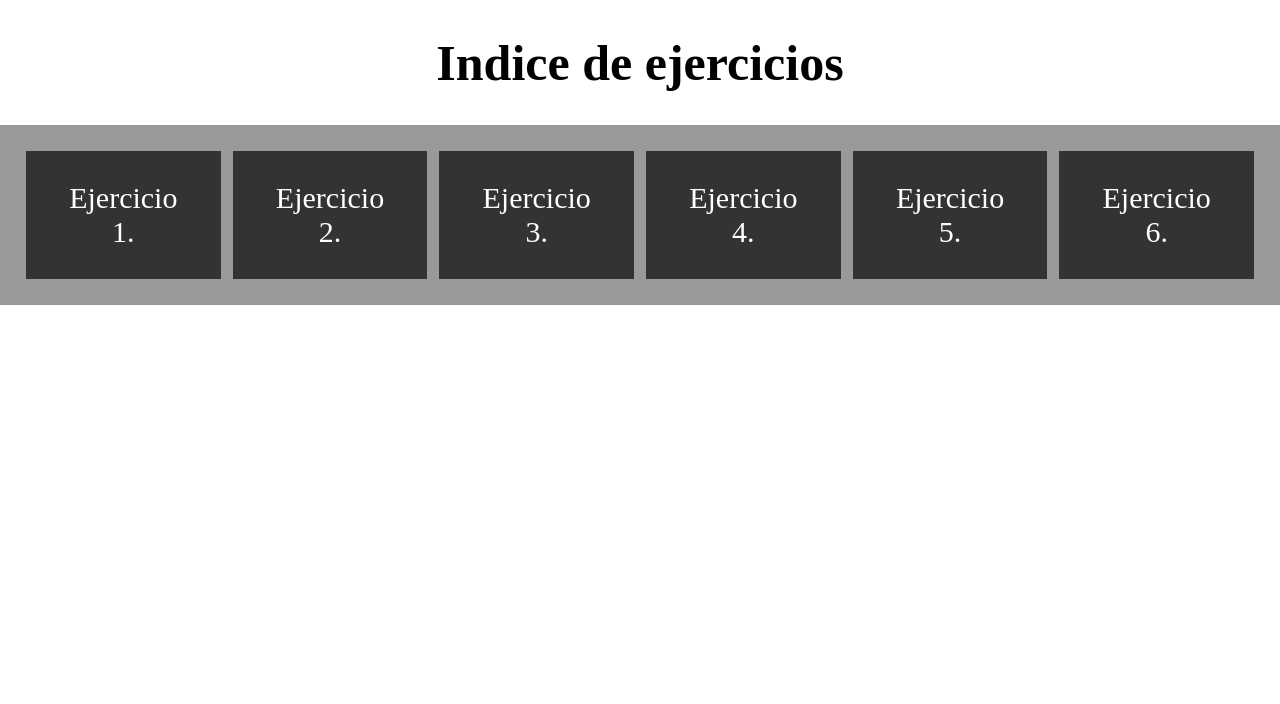
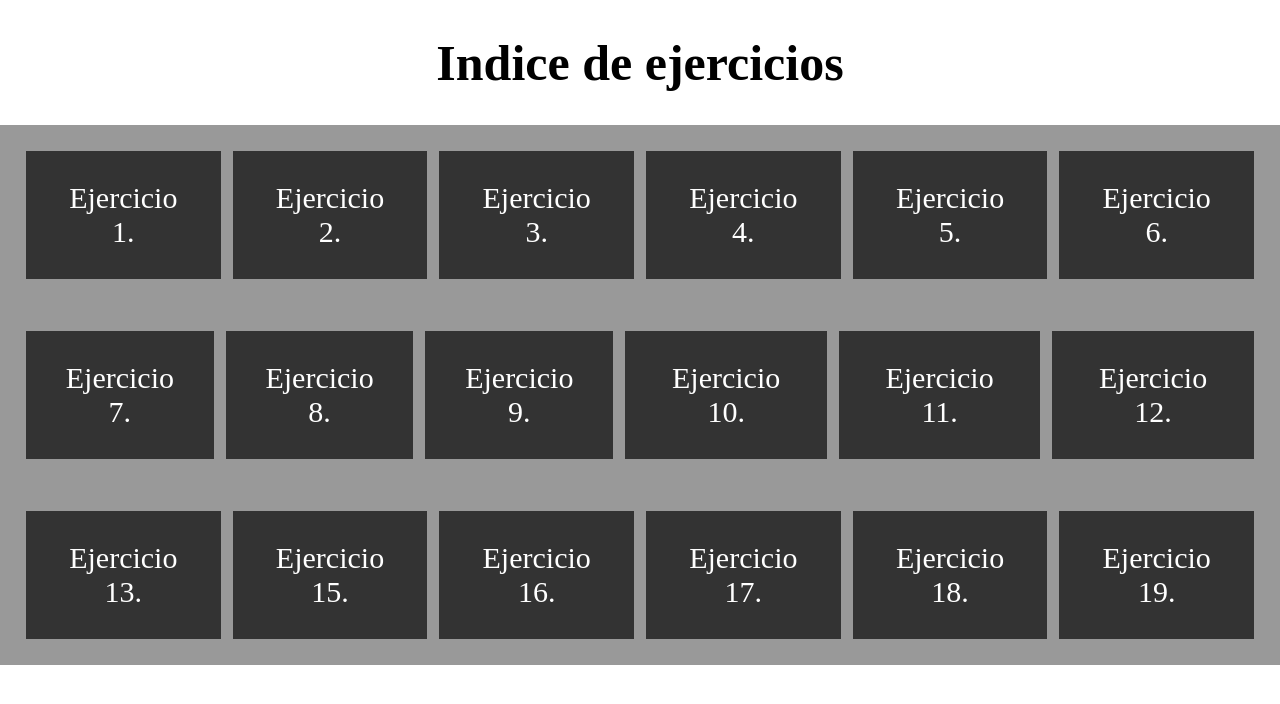
Before and after one commit to stivenbautista1998/exercises-js, a plain HTML site: page index.html in a window 1280 px wide. Drawn offline with Linux system fonts and the light colour scheme.

Commit message:
add new items for menu

```diff
--- a/index.html
+++ b/index.html
@@ -33,23 +33,58 @@
       <a href="exercises/exercise-6/index.html" target="__blank" class="section-index__content">
         <div class="section-index__button"> Ejercicio 6. </div>
       </a>
+    </section>
 
+    <section class="section-index">
+      <a href="exercises/exercise-7/index.html" target="__blank" class="section-index__content">
+        <div class="section-index__button"> Ejercicio 7. </div>
+      </a>
 
-      <!-- <div class="section-index__content">
-        <a href="exercises/exercise-2/index.html" target="__blank" class="section-index__button">Ejercicio 2.</a>
-      </div>
-      <div class="section-index__content">
-        <a href="exercises/exercise-3/index.html" target="__blank" class="section-index__button">Ejercicio 3.</a>
-      </div>
-      <div class="section-index__content">
-        <a href="exercises/exercise-4/index.html" target="__blank" class="section-index__button">Ejercicio 4.</a>
-      </div>
-      <div class="section-index__content">
-        <a href="exercises/exercise-5/index.html" target="__blank" class="section-index__button">Ejercicio 5.</a>
-      </div>
-      <div class="section-index__content">
-        <a href="exercises/exercise-6/index.html" target="__blank" class="section-index__button">Ejercicio 6.</a>
-      </div> -->
+      <a href="exercises/exercise-8/index.html" target="__blank" class="section-index__content">
+        <div class="section-index__button"> Ejercicio 8. </div>
+      </a>
+
+      <a href="exercises/exercise-9/index.html" target="__blank" class="section-index__content">
+        <div class="section-index__button"> Ejercicio 9. </div>
+      </a>
+
+      <a href="exercises/exercise-n10/index.html" target="__blank" class="section-index__content">
+        <div class="section-index__button"> Ejercicio 10. </div>
+      </a>
+
+      <a href="exercises/exercise-n11/index.html" target="__blank" class="section-index__content">
+        <div class="section-index__button"> Ejercicio 11. </div>
+      </a>
+
+      <a href="exercises/exercise-n12/index.html" target="__blank" class="section-index__content">
+        <div class="section-index__button"> Ejercicio 12. </div>
+      </a>
+    </section>
+
+    <section class="section-index">
+      <a href="exercises/exercise-n13/index.html" target="__blank" class="section-index__content">
+        <div class="section-index__button"> Ejercicio 13. </div>
+      </a>
+
+      <a href="exercises/exercise-n15/index.html" target="__blank" class="section-index__content">
+        <div class="section-index__button"> Ejercicio 15. </div>
+      </a>
+
+      <a href="exercises/exercise-n16/index.html" target="__blank" class="section-index__content">
+        <div class="section-index__button"> Ejercicio 16. </div>
+      </a>
+
+      <a href="exercises/exercise-n17/index.html" target="__blank" class="section-index__content">
+        <div class="section-index__button"> Ejercicio 17. </div>
+      </a>
+
+      <a href="exercises/exercise-n18/index.html" target="__blank" class="section-index__content">
+        <div class="section-index__button"> Ejercicio 18. </div>
+      </a>
+
+      <a href="exercises/exercise-n19/index.html" target="__blank" class="section-index__content">
+        <div class="section-index__button"> Ejercicio 19. </div>
+      </a>
     </section>
   </div>
 </body>
```
